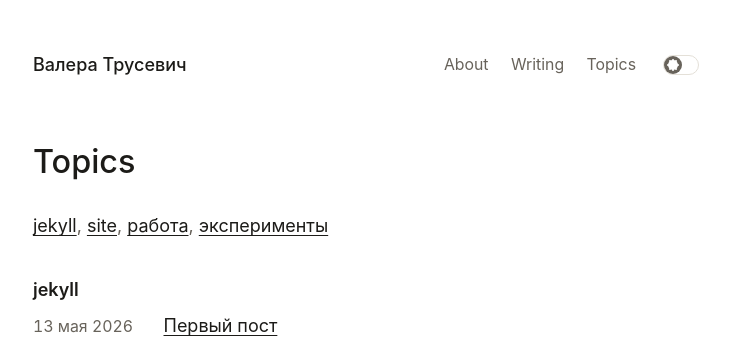
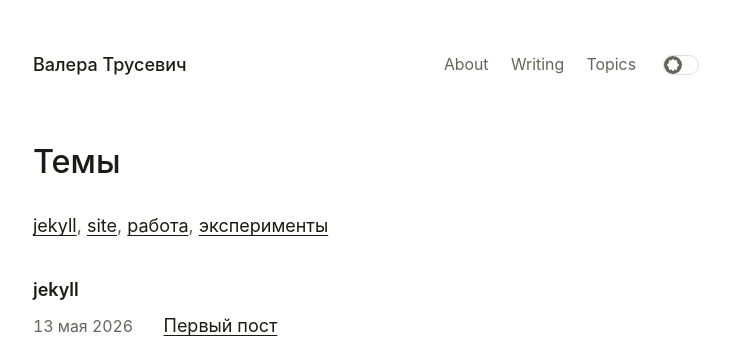
Before and after one commit to truetnoth/personal, a Jekyll site: the page built from pages/topics.md, in a window 1280 px wide. Shown: the top 338 px of the page, without its empty margins (274-1004 px from the left). Built offline with Jekyll 4.4.1, drawn with Linux system fonts in a browser that asks for light colours.

Commit message:
ручные правки

```diff
--- a/_layouts/home.html
+++ b/_layouts/home.html
@@ -23,7 +23,7 @@
 
   {% assign tags = posts | writing_tags %}
   {% if tags.size > 0 %}
-    <p><a class="muted plain font-ui" href="{{ '/writing/' | relative_url }}">Topics</a></p>
+    <p><a class="muted plain font-ui" href="{{ '/writing/' | relative_url }}">Темы</a></p>
     <p class="topic-list">
       {% for tag in tags %}
         {% assign tag_slug = tag | slugify %}
--- a/pages/topics.md
+++ b/pages/topics.md
@@ -1,5 +1,5 @@
 ---
-title: Topics
+title: Темы
 permalink: /topics/
 ---
 
```
Also changed, not shown: .obsidian/workspace.json.
